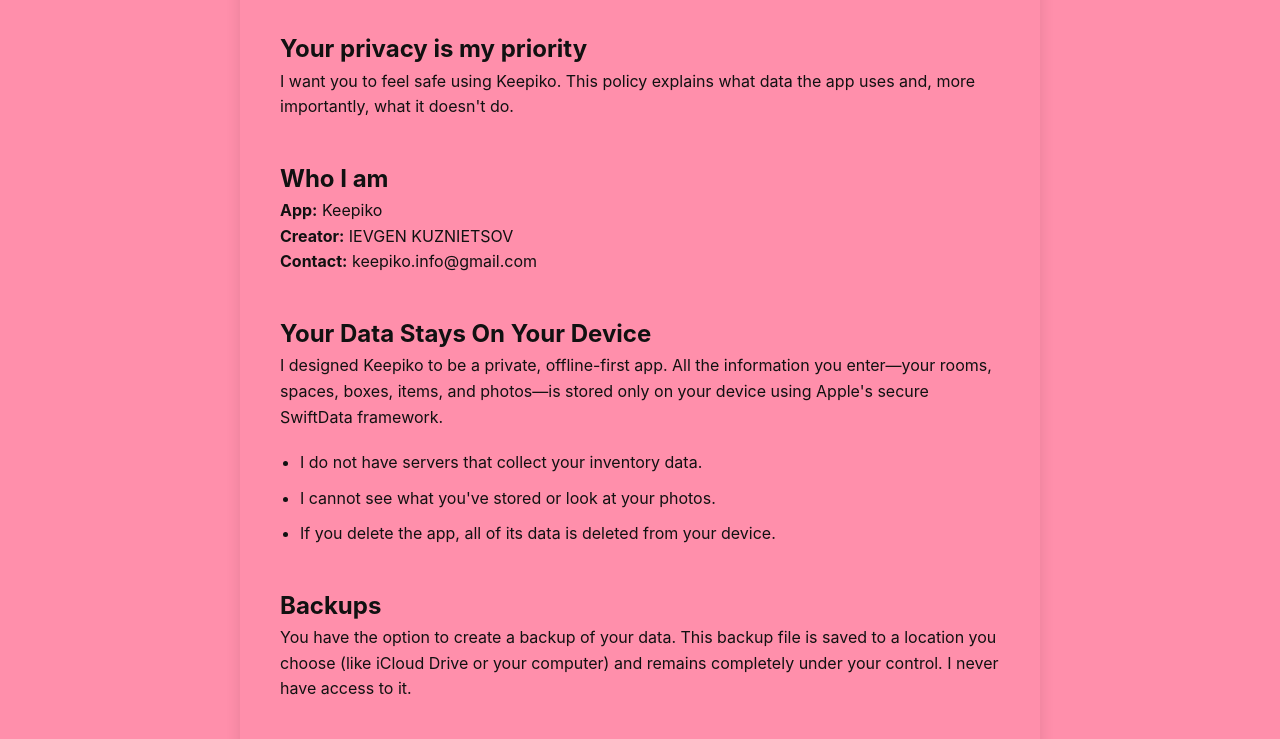
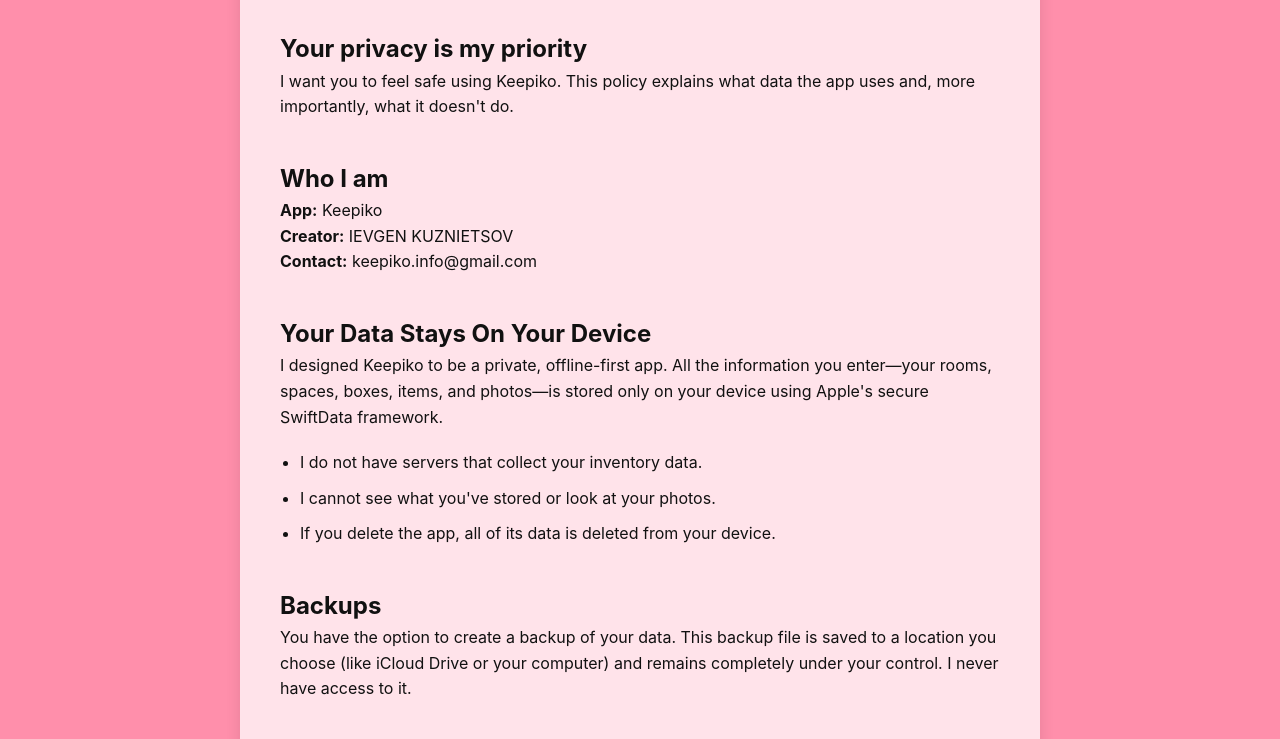
Before and after one commit to evgen-designer/keepiko-waitlist, a plain HTML site: page privacy/index.html in a window 1280 px wide. Shown: the part 223-962 px from the top of the page. Drawn offline with Linux system fonts and the light colour scheme.

Commit message:
Update index.html

```diff
--- a/privacy/index.html
+++ b/privacy/index.html
@@ -14,7 +14,7 @@
         .logo-area img { height: 32px; }
         nav { display: flex; gap: 30px; }
         nav a { text-decoration: none; color: #111; font-weight: 500; font-size: 16px; }
-        .content { max-width: 800px; margin: 40px auto; padding: 40px; rgba(255, 255, 255, 0.75); border-radius: 16px; box-shadow: 0 4px 15px rgba(0,0,0,0.1); }
+        .content { max-width: 800px; margin: 40px auto; padding: 40px; background-color: rgba(255, 255, 255, 0.75); border-radius: 16px; box-shadow: 0 4px 15px rgba(0,0,0,0.1); }
         h1 { margin-bottom: 30px; }
         h2 { margin-top: 40px; }
         p, ul { margin-bottom: 20px; }
```
